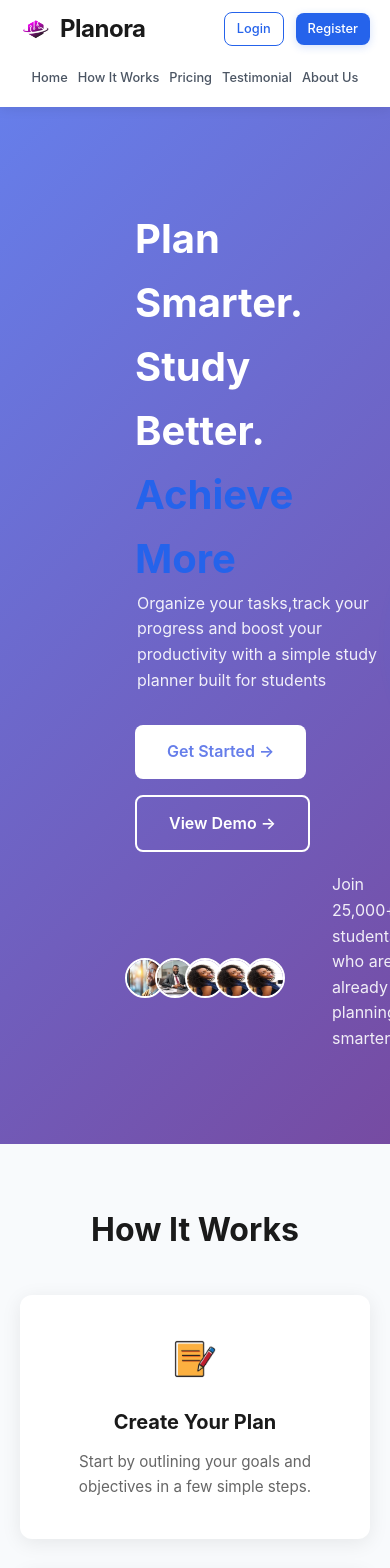
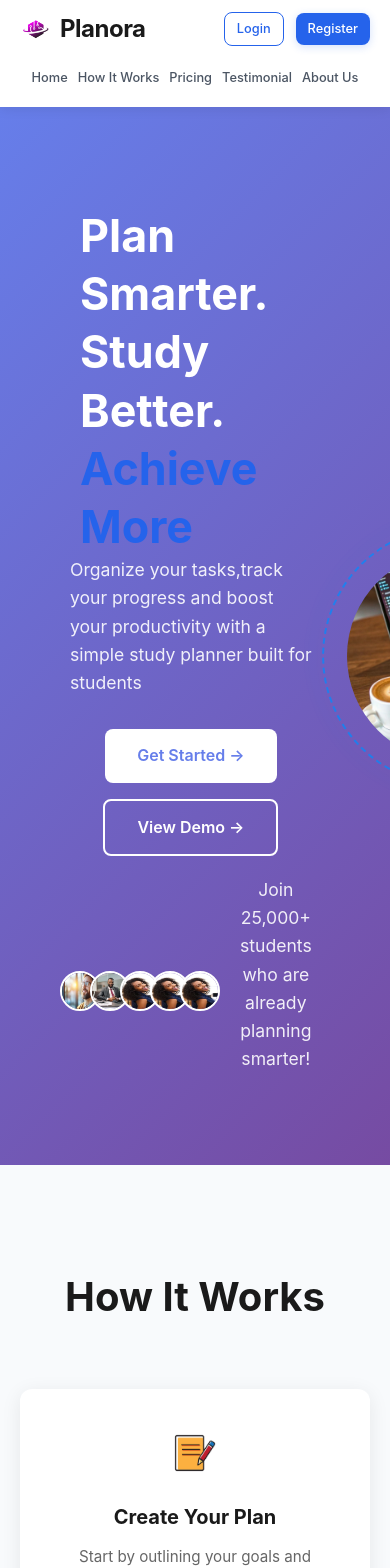
Before and after one commit to EmmDevX/Planora-Website, a React (Vite) app in the folder Planora/: page / in a window 390 px wide. Shown: the top 1568 px of the page. Built offline with nearby package versions, Linux system fonts and the light colour scheme.

Commit message:
Init Commit

```diff
--- a/Planora/src/App.css
+++ b/Planora/src/App.css
@@ -132,7 +132,7 @@ body {
   color: white;
   max-width: 50%;
   word-spacing: 0.5;
-  margin-left: 35px;
+   padding-left: 20px;
   overflow: break-word;
   font-weight: 700;
 }
@@ -596,54 +596,79 @@ body {
 
 /* Responsive Design */
 @media (max-width: 768px) {
+  .hero-wrapper {
+    flex-direction: column;
+    text-align: center;
+    gap: 40px;
+  }
+
+  .hero-content {
+    width: 100%;
+  }
+
   .hero-content h1 {
-    font-size: 2.5rem;
+    font-size: 2.2rem;
+    margin-left: 0;
+    line-height: 1.3;
   }
 
   .hero-content p {
     font-size: 1rem;
+    margin-left: 0;
+    padding: 0 10px;
   }
 
-  .section {
-    padding: 60px 20px;
-  }
-
-  .section h2 {
-    font-size: 2rem;
-    margin-bottom: 40px;
-  }
-
-  .about-stats {
-    gap: 30px;
-  }
-
-  .stat-number {
-    font-size: 2rem;
-  }
-
-  .footer-container {
-    flex-direction: column;
-    gap: 8px;
-    text-align: center;
-    align-items: center;
+  .hero-buttons {
+    margin-left: 0;
     justify-content: center;
   }
 
-  .footer-brand{
+  .hero-social {
     justify-content: center;
-    margin-left: auto;
-    margin-right: auto;
-  }
-
-  .logo-text {
-    display: none;
-  }
-}
-  .hero-wrapper {
-    flex-direction: column;
     text-align: center;
   }
 
-  .hero-image img {
-    width: 100%;
+  .hero-avatars {
+    margin-left: 0;
+    justify-content: center;
   }
+
+  /* IMAGE FIX */
+  .hero-image-wrapper {
+    margin-right: 0;
+  }
+
+  .hero-image-border {
+    width: 220px;
+    height: 220px;
+  }
+
+  .hero-image-circle {
+    width: 180px;
+    height: 180px;
+  }
+}
+@media (max-width: 1024px) {
+  .hero-wrapper {
+    gap: 30px;
+    padding: 40px 20px;
+  }
+
+  .hero-content h1 {
+    font-size: 2.8rem;
+  }
+
+  .hero-content p {
+    font-size: 1.1rem;
+  }
+
+  .hero-image-border {
+    width: 260px;
+    height: 260px;
+  }
+
+  .hero-image-circle {
+    width: 210px;
+    height: 210px;
+  }
+}
```
